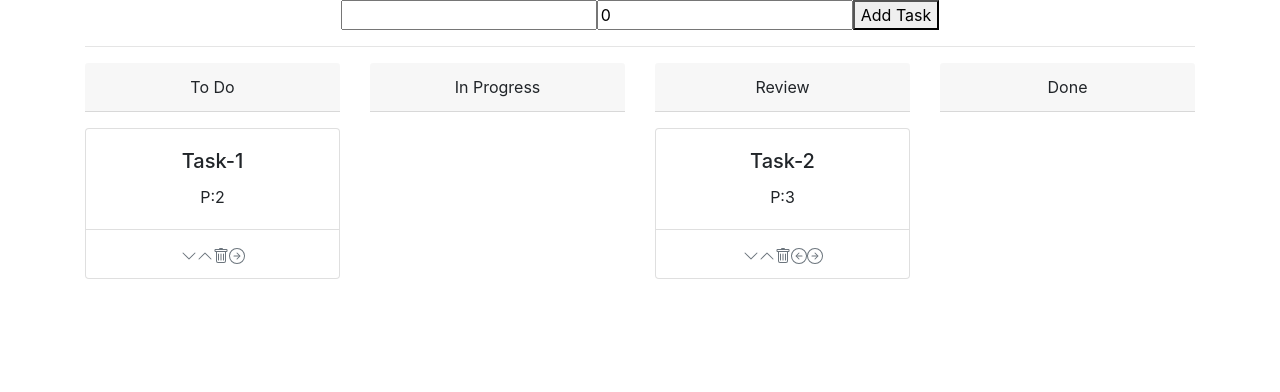
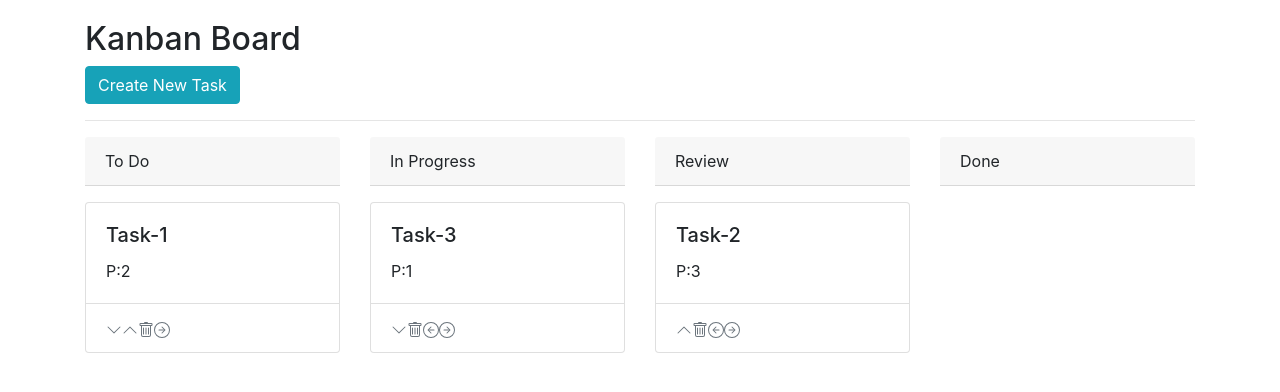
Before and after one commit to olgabresheva/kanban0808, a React (Create React App) app: page / in a window 1280 px wide. Shown: the top 392 px of the page. Built offline with nearby package versions, Linux system fonts and the light colour scheme.

Commit message:
added functions to change priority and hide buttons

```diff
--- a/src/App.css
+++ b/src/App.css
@@ -1,7 +1,11 @@
 .App {
-  text-align: center;
+  padding: 20px;
 }
 
 li {
   list-style: none;
 }
+
+.card-footer {
+  padding: 0.25rem 1.25rem;
+}
--- a/src/App.js
+++ b/src/App.js
@@ -8,6 +8,7 @@ import "bootstrap/dist/css/bootstrap.min.css"
 const initial = [
     {id: uuidv4(), title: 'Task-1', priority: 2, status: 'To Do'},
     {id: uuidv4(), title: 'Task-2', priority: 3, status: 'Review'},
+    {id: uuidv4(), title: 'Task-3', priority: 1, status: 'In Progress'},
 ]
 
 function App() {
@@ -44,10 +45,10 @@ function App() {
         const updatedTasks = tasks.map(el => {
             if (el.id === id) {
                 if (direction === 'down') {
-                    return ({...el, priority: el.priority - 1})
+                    return ({...el, priority: el.priority + 1})
                 }
                 if (direction === 'up') {
-                    return ({...el, priority: el.priority + 1})
+                    return ({...el, priority: el.priority - 1})
                 }
             } else return el;
         })
@@ -58,6 +59,8 @@ function App() {
         <div className="App">
 
             <div className="container">
+
+                <h2>Kanban Board</h2>
                 <TaskCreateForm onTaskCreate={onTaskCreate}/>
 
                 <hr/>
--- a/src/Task.js
+++ b/src/Task.js
@@ -49,8 +49,8 @@ function Task(props) {
                 <p className="card-text"> P:{props.task.priority}</p>
             </div>
             <div className="card-footer bg-transparent text-muted">
-                <span onClick={() => props.onTaskMoveByPriority(props.task.id, "down")}>{downBtn}</span>
-                <span onClick={() => props.onTaskMoveByPriority(props.task.id, "up")}>{upBtn}</span>
+                {props.task.priority !== 3 && <span onClick={() => props.onTaskMoveByPriority(props.task.id, "down")}>{downBtn}</span>}
+                {props.task.priority !== 1 && <span onClick={() => props.onTaskMoveByPriority(props.task.id, "up")}>{upBtn}</span>}
                 <span onClick={() => props.onTaskDelete(props.task.id)}>{deleteBtn}</span>
                 {props.task.status !== 'To Do' &&
                 <span onClick={() => props.onTaskMove(props.task.id, "left")}>{leftBtn}</span>}
--- a/src/TaskCreateForm.js
+++ b/src/TaskCreateForm.js
@@ -4,19 +4,50 @@ import './App.css';
 function TaskCreateForm(props) {
 
     const [newTask, setNewTask] = useState('');
-    const [priority, setPriority] = useState(0);
+    const [priority, setPriority] = useState('Select Priority');
+    const [addBtnDisabled, setAddBtnDisabled] = useState(true);
+    const [formOpen, setFormOpen] = useState(false);
 
-    const taskCreate = () => {
+
+    const taskPriorityInput = (e) => {
+        setPriority(e.target.value);
+        if(priority !== '0'){setAddBtnDisabled(false)}
+        else setAddBtnDisabled(true);
+    }
+
+
+    const taskCreate = (e) => {
+        e.preventDefault();
         props.onTaskCreate(newTask, priority);
+        setFormOpen(false);
         setNewTask('');
+        setAddBtnDisabled(true)
     }
 
     return (
         <div className="TaskCreateForm">
 
-            <input type="text" value={newTask} onChange={e => setNewTask(e.target.value)}/>
-            <input type="number" value={priority} onChange={e => setPriority(e.target.value)}/>
-            <button onClick={taskCreate}>Add Task</button>
+            <button type="submit" className="btn btn-info" onClick={() => setFormOpen(true)}>Create New Task</button>
+            <p/>
+
+            {formOpen &&
+            <form>
+                <div className="form-group">
+                    <input type="text" className="form-control" placeholder={'Enter Your Task'} value={newTask}
+                           onChange={e => setNewTask(e.target.value)}/>
+                </div>
+                {/*<label htmlFor="validationDefault04">Priority</label>*/}
+                <select className="custom-select" onChange={taskPriorityInput} required>
+                    <option value="0">Select Priority</option>
+                    <option value="1">1</option>
+                    <option value="2">2</option>
+                    <option value="3">3</option>
+                </select>
+                <p/>
+                <button disabled={addBtnDisabled} type="submit" className="btn btn-info" onClick={taskCreate}>Add Task
+                </button>
+            </form>
+            }
 
 
         </div>
```
